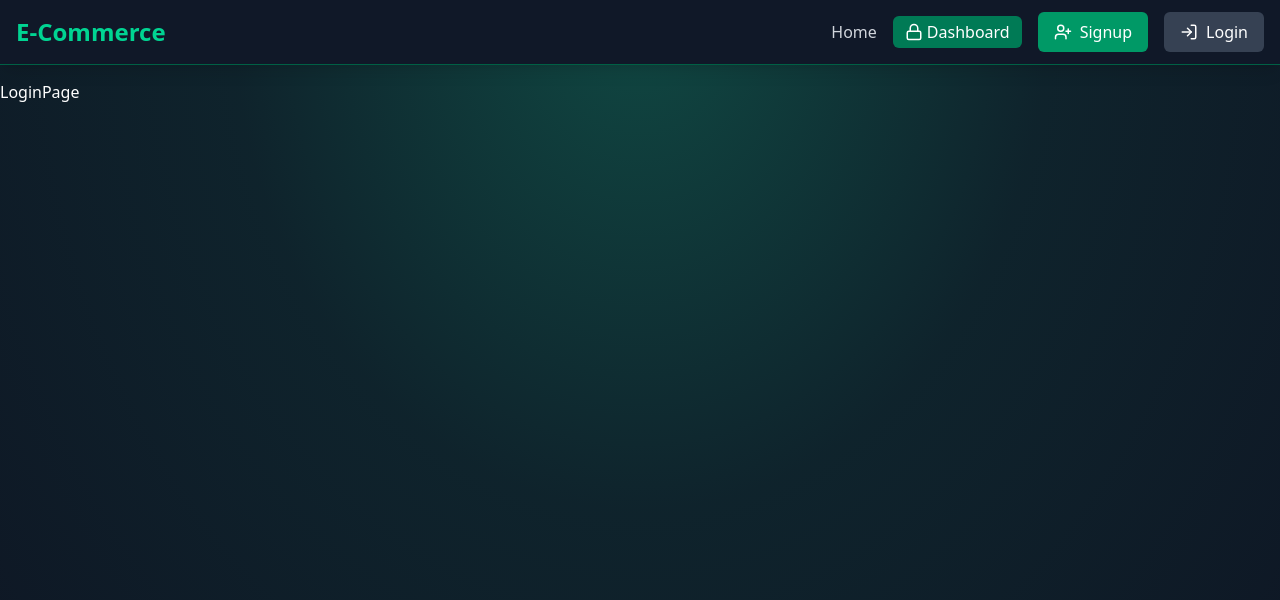
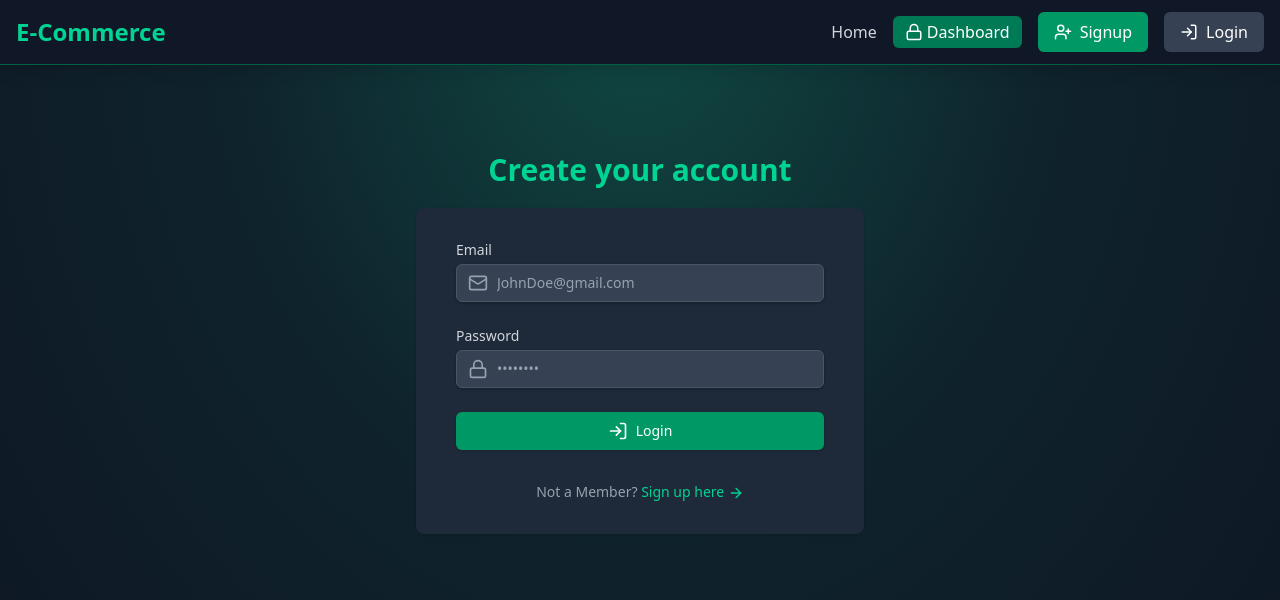
Before and after one commit to kamal-sethi/Mern-ecommerce_updated, a React (Vite) app in the folder frontend/: page /login in a window 1280 px wide. Shown: the top 600 px of the page. Built offline with nearby package versions, Linux system fonts and the light colour scheme.

Commit message:
login page created successfully

```diff
--- a/frontend/src/pages/LoginPage.jsx
+++ b/frontend/src/pages/LoginPage.jsx
@@ -1,9 +1,121 @@
-import React from 'react'
+import React, { useState } from "react";
+import { LogIn, ArrowRight, Mail, Lock, Loader } from "lucide-react";
+import { Link } from "react-router-dom";
+import { motion } from "framer-motion";
 
 const LoginPage = () => {
+  const [email, setEmail] = useState();
+  const [password, setPassword] = useState();
+  const loading = false;
+
+  const handleSubmit = (e) => {
+    e.preventDefault();
+    console.log(email, password);
+  };
   return (
-    <div>LoginPage</div>
-  )
-}
+    <div className="flex flex-col justify-center py-12 sm:px-6 lg:px-8">
+      <motion.div
+        className="sm:mx-auto sm:w-full sm:max-w-md"
+        initial={{ opacity: 0, y: -20 }}
+        animate={{ opacity: 1, y: 0 }}
+        transition={{ duration: 0.8 }}
+      >
+        <h2 className="mt-6 text-center text-3xl font-extrabold text-emerald-400">
+          Create your account
+        </h2>
+      </motion.div>
+      <motion.div
+        className="sm:mx-auto sm:w-full sm:max-w-md py-5"
+        initial={{ opacity: 0, y: -20 }}
+        animate={{ opacity: 1, y: 0 }}
+        transition={{ duration: 0.8, delay: 0.4 }}
+      >
+        <div className="bg-gray-800 py-8 px-4 shadow sm:rounded-lg sm:px-10">
+          <form onSubmit={handleSubmit} className="space-y-6">
+            <div>
+              <label
+                htmlFor="name"
+                className="block text-sm font-medium text-gray-300"
+              >
+                Email
+              </label>
+              <div className="mt-1 relative rounded-md shadow-sm">
+                <div className="absolute inset-y-0 left-0 pl-3 flex items-center pointer-events-none">
+                  <Mail className="h-5 w-5 text-gray-400" aria-hidden="true" />
+                </div>
+                <input
+                  id="name"
+                  type="text"
+                  required
+                  value={email}
+                  onChange={(e) => setEmail(e.target.value)}
+                  className="block w-full px-3 py-2 pl-10 bg-gray-700 border border-gray-600 rounded-md shadow-sm
+									 placeholder-gray-400 focus:outline-none focus:ring-emerald-500 focus:border-emerald-500 sm:text-sm"
+                  placeholder="JohnDoe@gmail.com"
+                />
+              </div>
+            </div>
+            <div>
+              <label
+                htmlFor="name"
+                className="block text-sm font-medium text-gray-300"
+              >
+                Password
+              </label>
+              <div className="mt-1 relative rounded-md shadow-sm">
+                <div className="absolute inset-y-0 left-0 pl-3 flex items-center pointer-events-none">
+                  <Lock className="h-5 w-5 text-gray-400" aria-hidden="true" />
+                </div>
+                <input
+                  id="password"
+                  type="password"
+                  required
+                  value={password}
+                  onChange={(e) => setPassword(e.target.value)}
+                  className="block w-full px-3 py-2 pl-10 bg-gray-700 border border-gray-600 rounded-md shadow-sm
+									 placeholder-gray-400 focus:outline-none focus:ring-emerald-500 focus:border-emerald-500 sm:text-sm"
+                  placeholder="••••••••"
+                />
+              </div>
+            </div>
 
-export default LoginPage
+            <button
+              type="submit"
+              className="w-full flex justify-center py-2 px-4 border border-transparent
+							rounded-md shadow-sm text-sm font-medium text-white bg-emerald-600
+							 hover:bg-emerald-700 focus:outline-none focus:ring-2 focus:ring-offset-2
+							  focus:ring-emerald-500 transition duration-150 ease-in-out disabled:opacity-50"
+              disabled={loading}
+            >
+              {loading ? (
+                <>
+                  <Loader
+                    className="mr-2 h-5 w-5 animate-spin"
+                    aria-hidden="true"
+                  />
+                  Loading...
+                </>
+              ) : (
+                <>
+                  <LogIn className="mr-2 h-5 w-5" aria-hidden="true" />
+                  Login
+                </>
+              )}
+            </button>
+          </form>
+          <p className="mt-8 text-center text-sm text-gray-400">
+            Not a Member?{" "}
+            <Link
+              to="/signup"
+              className="font-medium text-emerald-400 hover:text-emerald-300"
+            >
+              Sign up here <ArrowRight className="inline h-4 w-4" />
+            </Link>
+          </p>
+        </div>
+      </motion.div>
+    </div>
+  );
+};
+
+export default LoginPage;
```
